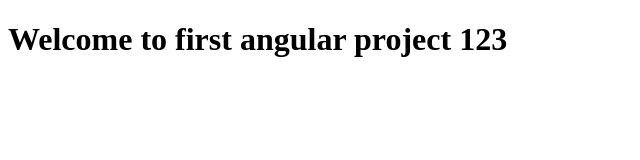
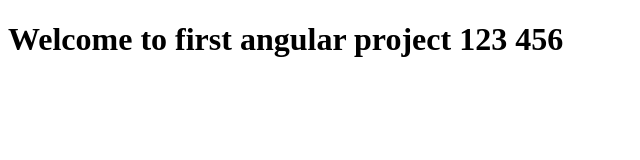
Before and after one commit to joshnabandikari/my-app2, an Angular app: page / in a window 1280 px wide. Shown: the top 160 px of the page, without its empty margins (0-640 px from the left). Built offline with nearby package versions, Linux system fonts and the light colour scheme.

Commit message:
message changed.

```diff
--- a/src/app/app.component.html
+++ b/src/app/app.component.html
@@ -1 +1 @@
-<h1>Welcome to first angular project 123</h1>
+<h1>Welcome to first angular project 123 456</h1>
```
